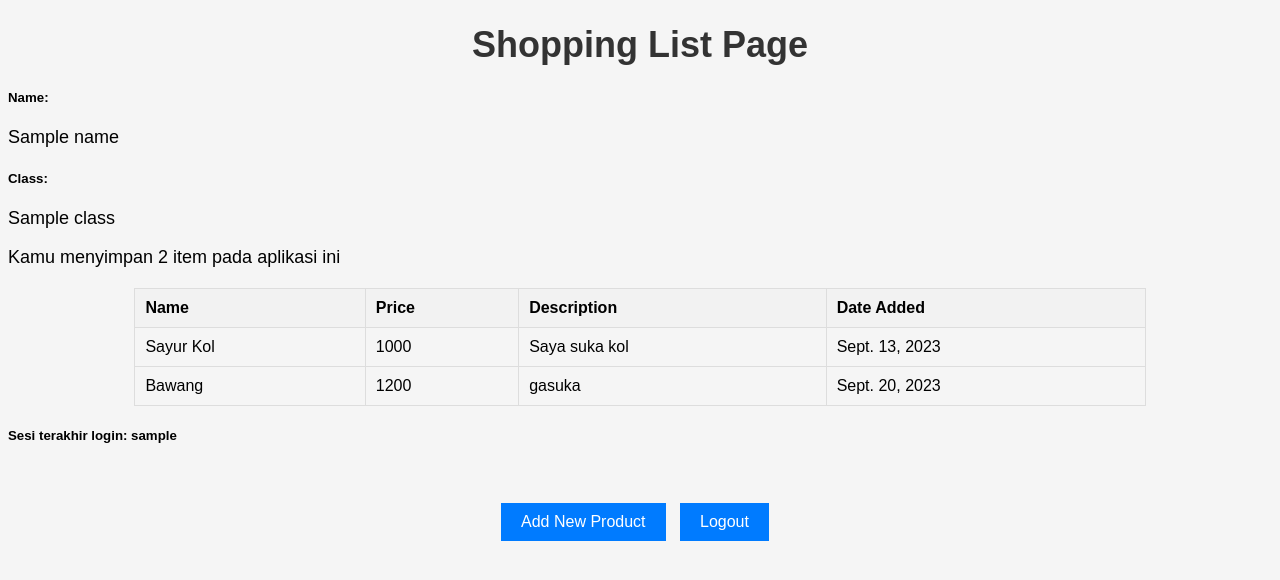
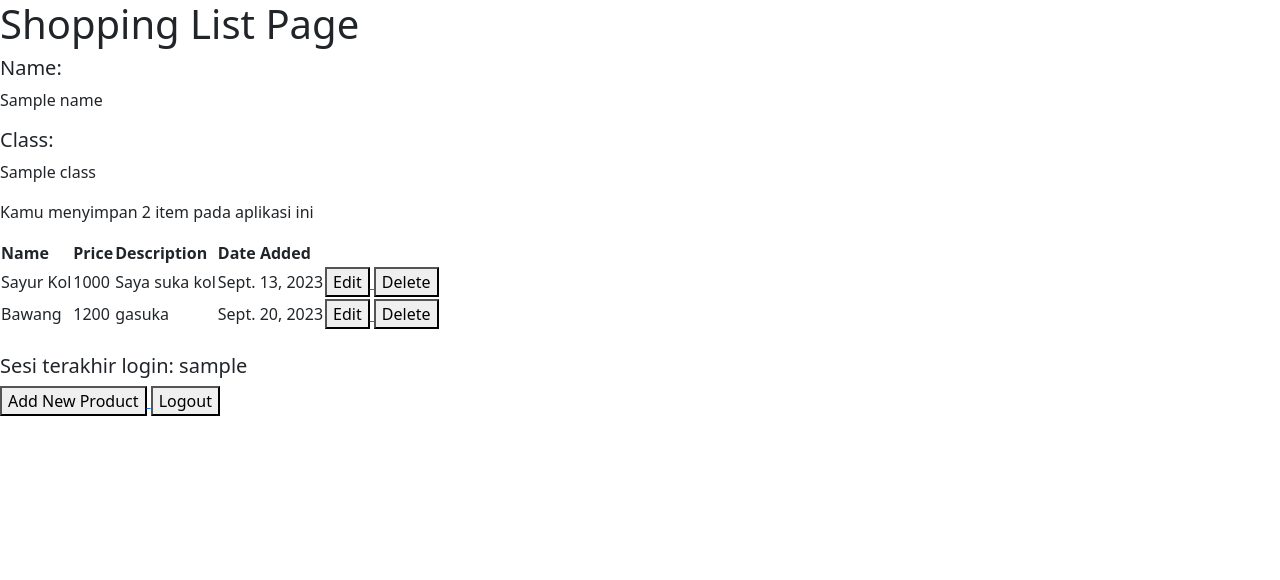
Before and after one commit to terbang11day/shopping_list, a Django app: template main/templates/main.html in a window 1280 px wide. Shown: the top 580 px of the page. Run offline with Django 4.2, Linux system fonts and the light colour scheme; data comes from the database, SQL or seed files in the repository; the template is opened without the code that fills it: values that come from a table or form of the project are taken from there, most other values are stand-ins (such as "Sample title", 1, 10 or a date in 2020).

Commit message:
menyelesaiakan tutorial 4

```diff
--- a/main/templates/main.html
+++ b/main/templates/main.html
@@ -1,61 +1,6 @@
-<!DOCTYPE html>
-<html lang="en">
-<head>
-    <meta charset="UTF-8">
-    <meta name="viewport" content="width=device-width, initial-scale=1.0">
-    <title>Shopping List Page</title>
-    <style>
-        body {
-            background-color: #f5f5f5;
-            font-family: Arial, sans-serif;
-        }
+{% extends 'base.html' %}
 
-        h1 {
-            color: #333;
-            font-size: 36px;
-            text-align: center;
-        }
-
-        table {
-            border-collapse: collapse;
-            width: 80%;
-            margin: 20px auto;
-        }
-
-        th, td {
-            border: 1px solid #ddd;
-            padding: 10px;
-            text-align: left;
-        }
-
-        th {
-            background-color: #f2f2f2;
-        }
-
-        p {
-            font-size: 18px;
-        }
-
-        .button-container {
-            text-align: center;
-            margin-top: 20px;
-        }
-
-        .button {
-            background-color: #007BFF;
-            color: #fff;
-            border: none;
-            padding: 10px 20px;
-            text-align: center;
-            text-decoration: none;
-            display: inline-block;
-            font-size: 16px;
-            margin-right: 10px;
-            cursor: pointer;
-        }
-    </style>
-</head>
-<body>
+{% block content %}
     <h1>Shopping List Page</h1>
 
     <h5>Name:</h5>
@@ -80,17 +25,33 @@
                 <td>{{product.price}}</td>
                 <td>{{product.description}}</td>
                 <td>{{product.date_added}}</td>
+                <td>
+                    <a href="{% url 'main:edit_product' product.pk %}">
+                        <button>
+                            Edit
+                        </button>
+                    </a>
+                    <a href="{% url 'main:delete_product' product.pk %}">
+                          <button>
+                              Delete
+                          </button>
+                      </a>
+                </td>
             </tr>
         {% endfor %}
     </table>
 
+    <br />
     <h5>Sesi terakhir login: {{ last_login }}</h5>
+    <a href="{% url 'main:create_product' %}">
+        <button>
+            Add New Product
+        </button>
+    </a>
+    <a href="{% url 'main:logout' %}">
+        <button>
+            Logout
+        </button>
+    </a>
 
-    <br />
-
-    <div class="button-container">
-        <a href="{% url 'main:create_product' %}" class="button">Add New Product</a>
-        <a href="{% url 'main:logout' %}" class="button">Logout</a>
-    </div>
-</body>
-</html>
+{% endblock content %}
--- a/main/urls.py
+++ b/main/urls.py
@@ -1,5 +1,7 @@
 from django.urls import path
 from main.views import show_main, create_product, show_xml, show_json, show_xml_by_id, show_json_by_id,register,login_user, logout_user
+from main.views import edit_product
+from main.views import delete_product
 
 
 app_name = 'main'
@@ -14,4 +16,6 @@
     path('register/', register, name='register'),
     path('login/', login_user, name='login'),
     path('logout/', logout_user, name='logout'),
+    path('edit-product/<int:id>', edit_product, name='edit_product'),
+    path('delete/<int:id>', delete_product, name='delete_product'),
 ]
--- a/templates/base.html
+++ b/templates/base.html
@@ -2,13 +2,16 @@
 <!DOCTYPE html>
 <html lang="en">
     <head>
-        <meta charset="UTF-8" />
-        <meta
-            name="viewport"
-            content="width=device-width, initial-scale=1.0"
-        />
-        {% block meta %}
-        {% endblock meta %}
+        <head>
+            {% block meta %}
+                <meta charset="UTF-8" />
+                <meta name="viewport" content="width=device-width, initial-scale=1">
+            {% endblock meta %}
+            <link href="https://cdn.jsdelivr.net/npm/bootstrap@5.3.2/dist/css/bootstrap.min.css" rel="stylesheet" integrity="sha384-T3c6CoIi6uLrA9TneNEoa7RxnatzjcDSCmG1MXxSR1GAsXEV/Dwwykc2MPK8M2HN" crossorigin="anonymous">
+            <script src="https://code.jquery.com/jquery-3.6.0.min.js" integrity="sha384-KyZXEAg3QhqLMpG8r+J4jsl5c9zdLKaUk5Ae5f5b1bw6AUn5f5v8FZJoMxm6f5cH1" crossorigin="anonymous"></script>
+            <script src="https://cdn.jsdelivr.net/npm/@popperjs/core@2.11.8/dist/umd/popper.min.js" integrity="sha384-I7E8VVD/ismYTF4hNIPjVp/Zjvgyol6VFvRkX/vR+Vc4jQkC+hVqc2pM8ODewa9r" crossorigin="anonymous"></script>
+            <script src="https://cdn.jsdelivr.net/npm/bootstrap@5.3.2/dist/js/bootstrap.min.js" integrity="sha384-BBtl+eGJRgqQAUMxJ7pMwbEyER4l1g+O15P+16Ep7Q9Q+zqX6gSbd85u4mG4QzX+" crossorigin="anonymous"></script>
+        </head>
     </head>
 
     <body>
```
Also changed, not shown: main/templates/edit_product.html (added, +22 -0 lines), main/views.py (+23 -0 lines).
